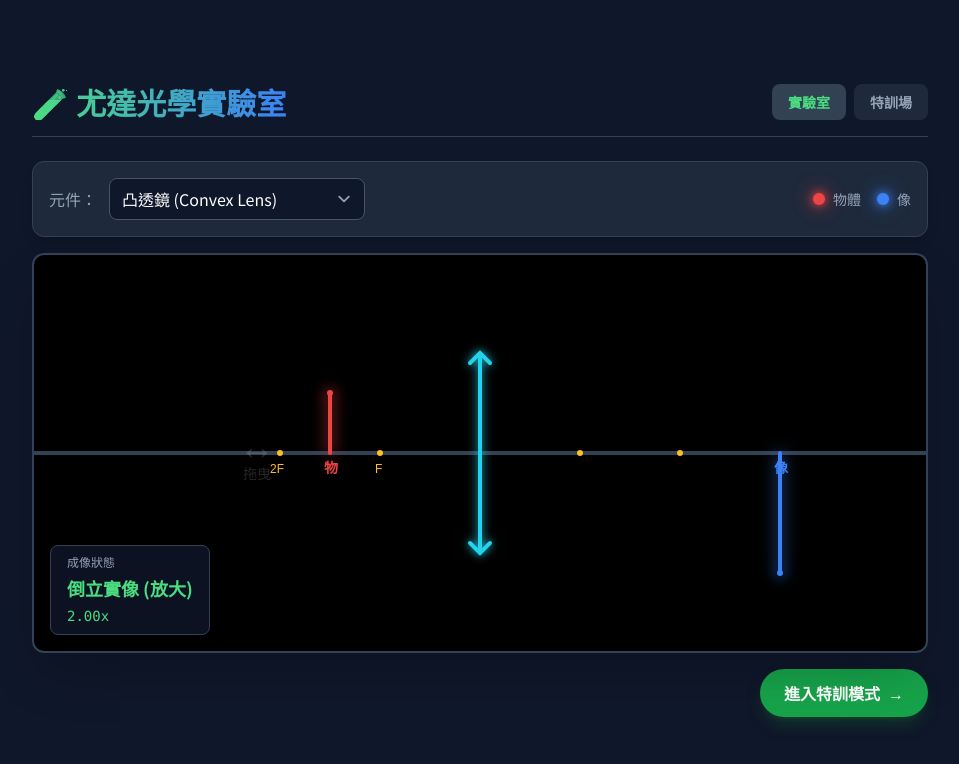
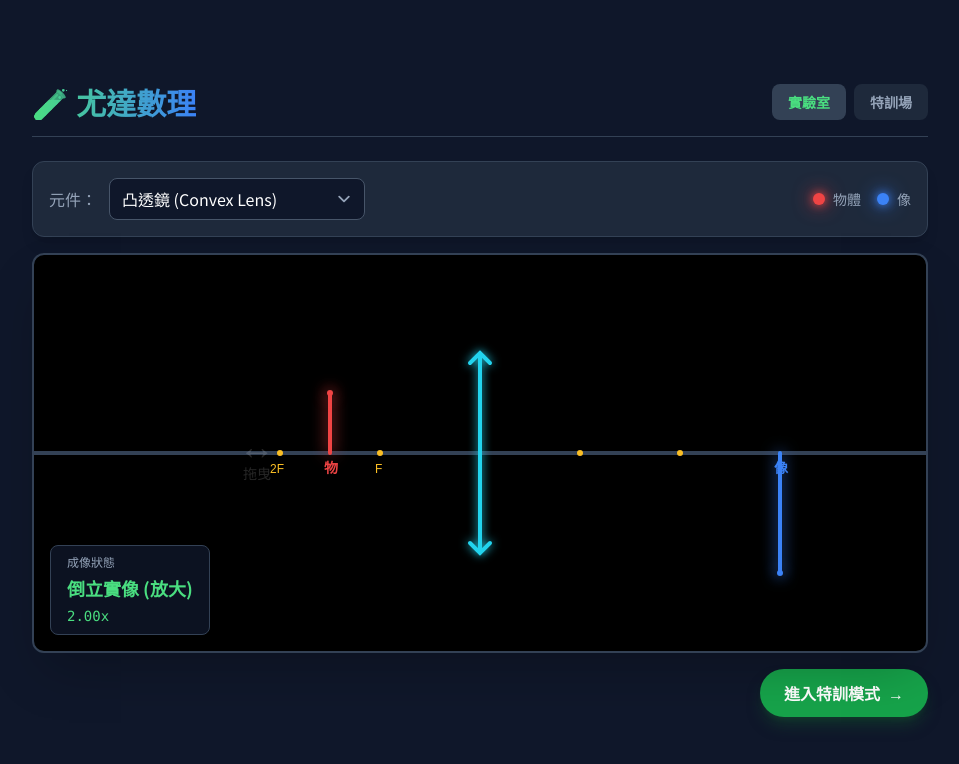
Before and after one commit to Miller-hub/light, a plain HTML site: page index.html in a window 1280 px wide. Shown: the whole page, without its empty margins (160-1119 px from the left). Drawn offline with nearby package versions, Linux system fonts and the light colour scheme.

Commit message:
Add files via upload

```diff
--- a/index.html
+++ b/index.html
@@ -3,7 +3,7 @@
 <head>
     <meta charset="UTF-8">
     <meta name="viewport" content="width=device-width, initial-scale=1.0">
-    <title>尤達光學實驗室 | Yoda's Optical Lab</title>
+    <title>尤達數理 | Yoda's Optical Lab</title>
     <script src="https://cdn.tailwindcss.com"></script>
     <style>
         @import url('https://fonts.googleapis.com/css2?family=Noto+Sans+TC:wght@400;700&display=swap');
@@ -66,7 +66,7 @@
     <!-- 頂部導覽 -->
     <header class="w-full max-w-4xl flex justify-between items-center mb-6 border-b border-slate-700 pb-4">
         <h1 class="text-2xl md:text-3xl font-bold text-transparent bg-clip-text bg-gradient-to-r from-green-400 to-blue-500">
-            🧪 尤達光學實驗室
+            🧪 尤達數理
         </h1>
         <nav class="flex gap-2">
             <button onclick="switchPage('sim')" id="nav-sim" class="px-4 py-2 rounded-lg text-sm font-bold bg-slate-700 hover:bg-slate-600 transition text-green-400">
```
